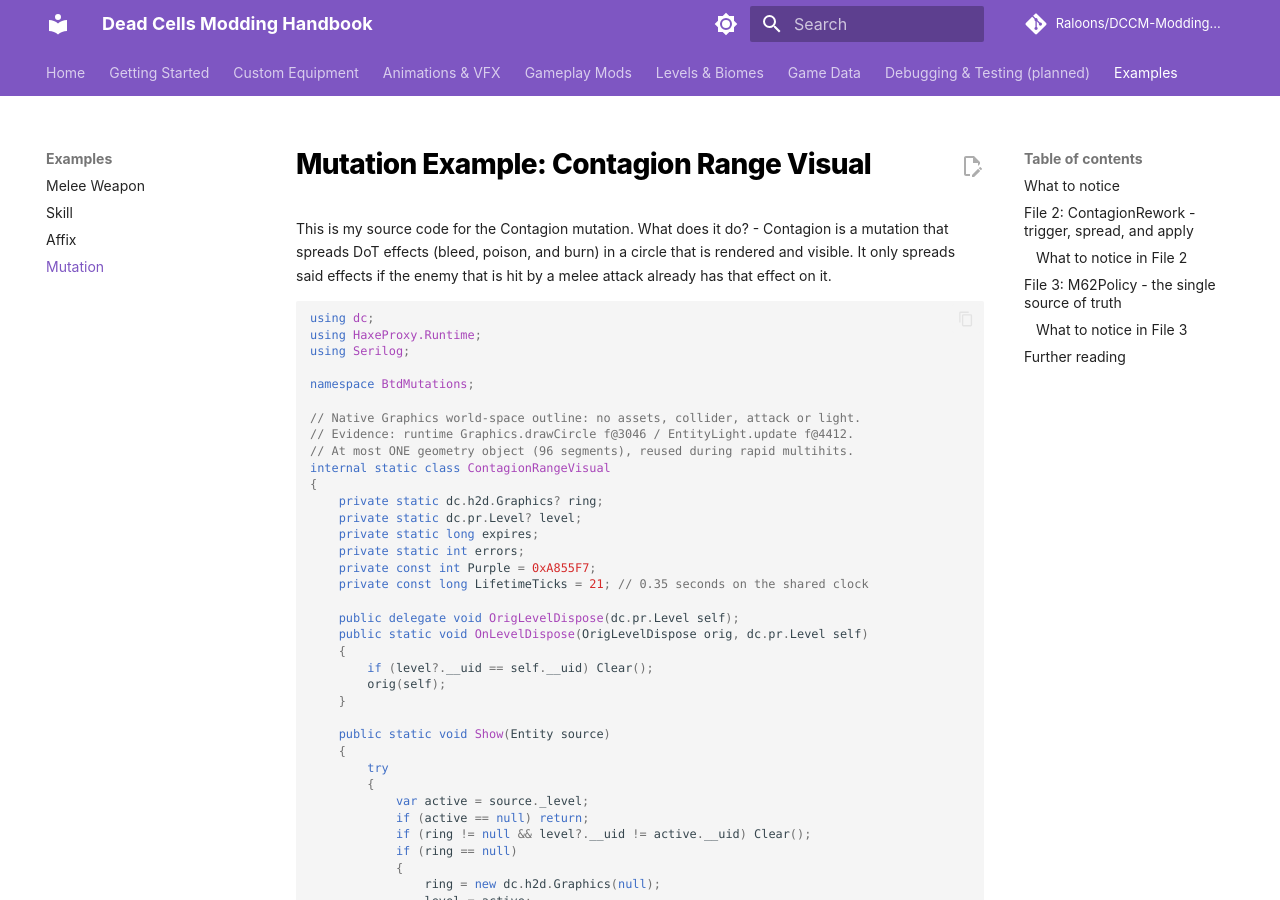
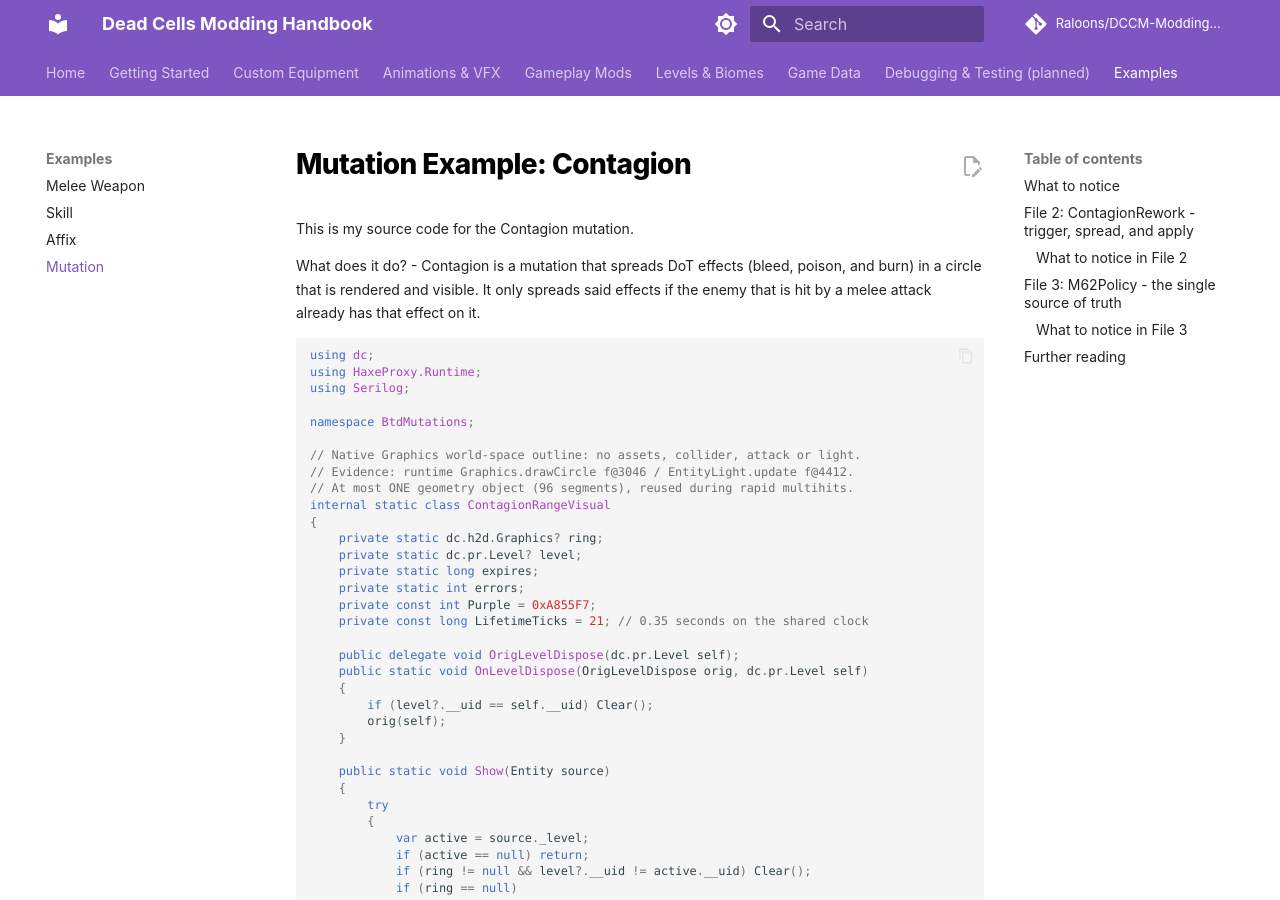
Before and after one commit to Raloons/DCCM-Modding-Handbook, an MkDocs documentation site: the page built from docs/examples/mutation.md, in a window 1280 px wide and 900 px high. Built offline with MkDocs 1.6.1 and Material for MkDocs 9.7.7, drawn with Linux system fonts in a browser that asks for light colours; comment, search, counter and statistics services are not loaded.

Commit message:
Revise mutation example title and add description
Updated the title of the mutation example and added a brief description of its functionality.

```diff
--- a/docs/examples/mutation.md
+++ b/docs/examples/mutation.md
@@ -1,6 +1,7 @@
-# Mutation Example: Contagion Range Visual
+# Mutation Example: Contagion
 
 This is my source code for the Contagion mutation.
+
 What does it do?
 - Contagion is a mutation that spreads DoT effects (bleed, poison, and burn) in a circle that is rendered and visible. It only spreads said effects if the enemy that is hit by a melee attack already has that effect on it.
 
```
